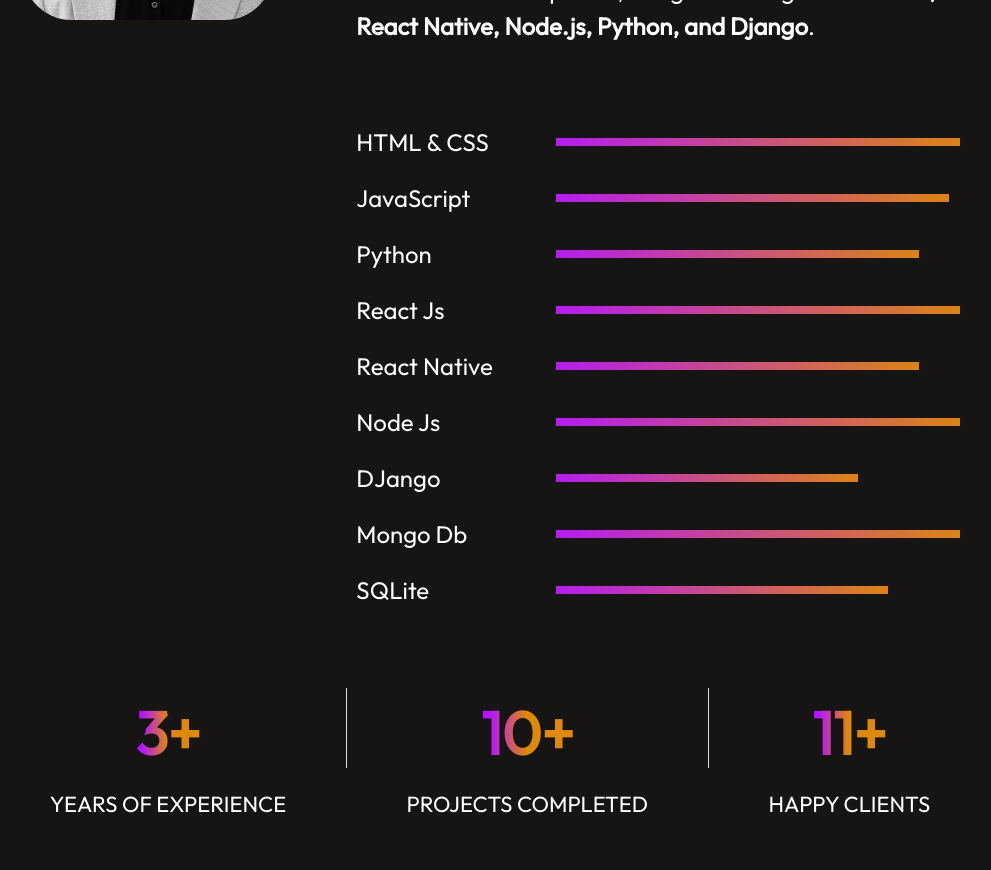
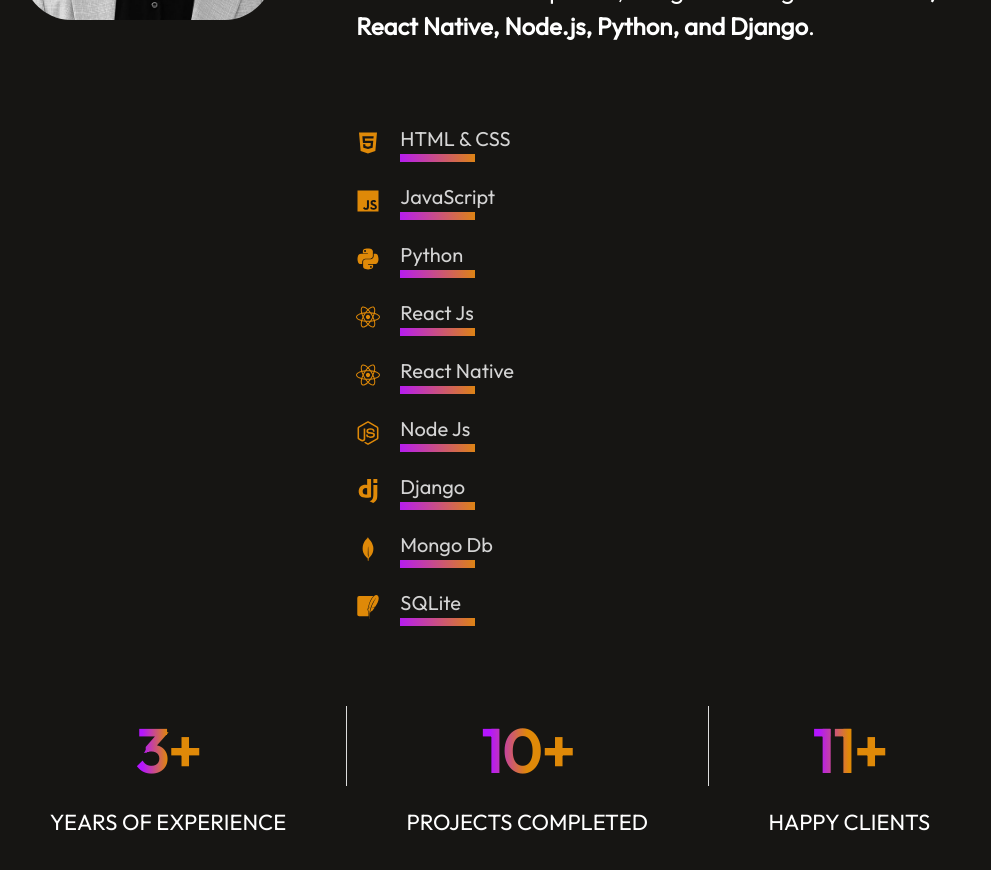
Before and after one commit to muluken0937/My_Portfolio, a React (Vite) app: page /about in a window 1280 px wide. Shown: the part 1540-2410 px from the top of the page, without its empty margins (150-1141 px from the left). Built offline with nearby package versions, Linux system fonts and the light colour scheme.

Commit message:
about skill changes

```diff
--- a/package.json
+++ b/package.json
@@ -18,7 +18,10 @@
     "react-icons": "^5.5.0",
     "react-router-dom": "^6.30.0",
     "react-scroll": "^1.9.3",
+    "react-slick": "^0.30.3",
     "react-toastify": "^11.0.5",
+    "slick-carousel": "^1.8.1",
+    "swiper": "^11.2.5",
     "tailwindcss": "^4.0.9"
   },
   "devDependencies": {
--- a/src/assets/services_data.js
+++ b/src/assets/services_data.js
@@ -32,10 +32,5 @@ const services_data = [
     }
 ];
 
-// () => {
-//   return (
-//     <div>services_data</div>
-//   )
-// }
 
 export default services_data
--- a/src/components/About/About.css
+++ b/src/components/About/About.css
@@ -67,14 +67,20 @@
 .about-skill {
     display: flex;
     align-items: center;
-    gap: 50px;
+    gap: 20px;
     transition: 0.3s;
+}
+
+.skill-icon {
+    font-size: 24px;
+    color: #DF8908; /* Icon color */
 }
 
 .about-skill p {
     min-width: 150px;
-    font-size: 24px;
+    font-size: 20px;
     font-weight: 500;
+    color: #d4d4d4;
 }
 
 .skill-bar {
@@ -183,8 +189,8 @@
     }
 
     .about-skill {
-        flex-direction: column;
-        align-items: flex-start;
+        flex-direction: row;
+        align-items: center;
     }
 
     .about-skill p {
@@ -232,8 +238,8 @@
     }
 
     .about-skill {
-        flex-direction: column;
-        align-items: flex-start;
+        flex-direction: row;
+        align-items: center;
         gap: 10px;
     }
 
--- a/src/components/About/About.jsx
+++ b/src/components/About/About.jsx
@@ -1,10 +1,11 @@
 import React, { useEffect } from "react";
+import { FaHtml5, FaCss3, FaJs, FaPython, FaReact, FaNodeJs } from "react-icons/fa";
+import { SiDjango, SiMongodb, SiSqlite } from "react-icons/si";
 import "./About.css";
 import theme from "../../assets/shape1.png";
 import profile_img from "../../assets/profile1.jpg";
 
 const About = () => {
-
   useEffect(() => {
     const counters = document.querySelectorAll(".count");
     counters.forEach((counter) => {
@@ -56,19 +57,27 @@ const About = () => {
 
           <div className="about-skills">
             {[
-              { name: "HTML & CSS", width: "90%" },
-              { name: "JavaScript", width: "65%" },
-              { name: "Python", width: "60%" },
-              { name: "React Js", width: "90%" },
-              { name: "React Native", width: "60%" },
-              { name: "Node Js", width: "80%" },
-              { name: "DJango", width: "50%" },
-              { name: "Mongo Db", width: "80%" },
-              { name: "SQLite", width: "55%" },
+              { name: "HTML & CSS", width: "90%", icon: <FaHtml5 /> },
+              { name: "JavaScript", width: "65%", icon: <FaJs /> },
+              { name: "Python", width: "60%", icon: <FaPython /> },
+              { name: "React Js", width: "90%", icon: <FaReact /> },
+              { name: "React Native", width: "60%", icon: <FaReact /> },
+              { name: "Node Js", width: "80%", icon: <FaNodeJs /> },
+              { name: "Django", width: "50%", icon: <SiDjango /> },
+              { name: "Mongo Db", width: "80%", icon: <SiMongodb /> },
+              { name: "SQLite", width: "55%", icon: <SiSqlite /> },
             ].map((skill, index) => (
               <div className="about-skill" key={index}>
-                <p>{skill.name}</p>
-                <hr className="skill-bar" style={{ "--final-width": skill.width }} />
+                <div className="skill-icon">{skill.icon}</div>
+                <div className="skill-details">
+                  <p>{skill.name}</p>
+                  <div className="skill-bar-container">
+                    <div
+                      className="skill-bar"
+                      style={{ width: skill.width }}
+                    ></div>
+                  </div>
+                </div>
               </div>
             ))}
           </div>
```
Also changed, not shown: 1 other file (tests, documents, lock files or other folders).
